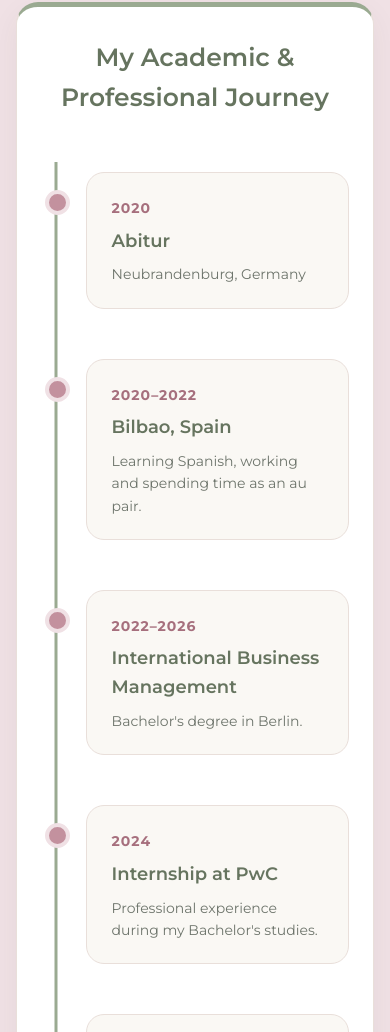
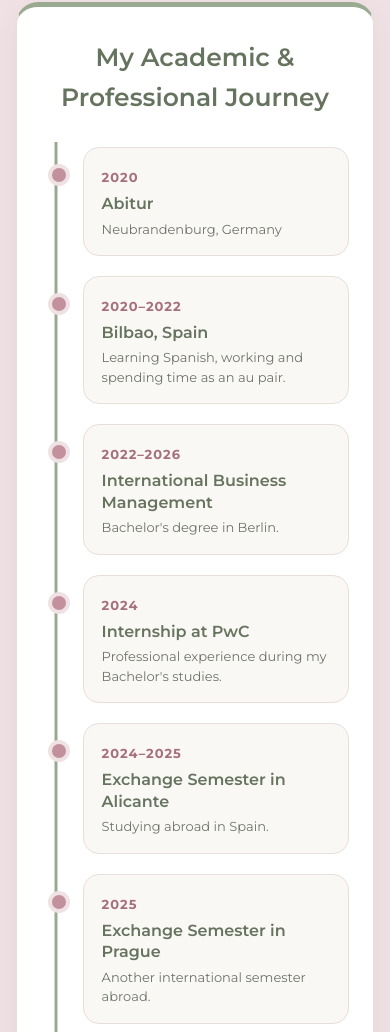
Before and after one commit to annikarahm/BIPM-Annika, a plain HTML site: page index.html in a window 390 px wide. Shown: the part 1124-2156 px from the top of the page. Drawn offline with Linux system fonts and the light colour scheme.

Commit message:
Clean up and optimize style.css
Refactor CSS for improved styling and responsiveness.

```diff
--- a/style.css
+++ b/style.css
@@ -29,13 +29,10 @@
     box-sizing: border-box;
 }
 
-
 html {
     scroll-behavior: smooth;
-
     background-color: var(--rose-light);
 }
-
 
 body {
     margin: 0;
@@ -43,7 +40,6 @@ body {
     font-family: "Montserrat", sans-serif;
 
     background-color: var(--rose-light);
-
     color: var(--text);
 
     line-height: 1.6;
@@ -58,7 +54,6 @@ body {
 
 nav {
     position: sticky;
-
     top: 0;
 
     display: flex;
@@ -73,17 +68,14 @@ nav {
     z-index: 1000;
 }
 
-
 .nav-links {
     display: flex;
-
     align-items: center;
 
     gap: 34px;
 
     margin-left: auto;
 }
-
 
 .nav-links a {
     color: var(--white);
@@ -98,7 +90,6 @@ nav {
         transform 0.3s ease;
 }
 
-
 .nav-links a:hover {
     color: var(--sage-dark);
 
@@ -112,7 +103,6 @@ nav {
 
 header {
     display: flex;
-
     flex-direction: column;
 
     align-items: center;
@@ -125,7 +115,6 @@ header {
     background-color: var(--rose-light);
 }
 
-
 header h1 {
     margin: 0;
 
@@ -136,7 +125,6 @@ header h1 {
 
     color: var(--text);
 }
-
 
 .hello {
     margin: 8px 0 0;
@@ -176,7 +164,6 @@ header h1 {
 
     user-select: none;
 }
-
 
 .coverflow:active {
     cursor: grabbing;
@@ -222,7 +209,6 @@ header h1 {
     pointer-events: none;
 }
 
-
 .coverflow-card img {
     width: 100%;
     height: 100%;
@@ -255,9 +241,6 @@ header h1 {
         scale(1);
 }
 
-
-/* Pop-up effect */
-
 .coverflow-card.active:hover {
     transform:
         translate(-50%, -50%)
@@ -270,7 +253,7 @@ header h1 {
 
 
 /* =========================================
-   FIRST IMAGE LEFT
+   CAROUSEL LEFT / RIGHT
    ========================================= */
 
 .coverflow-card.prev {
@@ -291,11 +274,6 @@ header h1 {
         scale(0.78);
 }
 
-
-/* =========================================
-   FIRST IMAGE RIGHT
-   ========================================= */
-
 .coverflow-card.next {
     z-index: 6;
 
@@ -314,11 +292,6 @@ header h1 {
         scale(0.78);
 }
 
-
-/* =========================================
-   SECOND IMAGE LEFT
-   ========================================= */
-
 .coverflow-card.prev-far {
     z-index: 3;
 
@@ -336,11 +309,6 @@ header h1 {
         translateZ(-330px)
         scale(0.61);
 }
-
-
-/* =========================================
-   SECOND IMAGE RIGHT
-   ========================================= */
 
 .coverflow-card.next-far {
     z-index: 3;
@@ -362,12 +330,11 @@ header h1 {
 
 
 /* =========================================
-   MAIN CONTENT
+   MAIN
    ========================================= */
 
 main {
     width: 88%;
-
     max-width: 1100px;
 
     margin: 0 auto;
@@ -379,7 +346,7 @@ main {
 
 
 /* =========================================
-   WHITE CONTENT SECTIONS
+   SECTIONS
    ========================================= */
 
 section {
@@ -399,9 +366,6 @@ section {
     text-align: center;
 }
 
-
-/* Section titles */
-
 section h2 {
     margin-top: 0;
     margin-bottom: 20px;
@@ -413,7 +377,6 @@ section h2 {
 
     text-align: center;
 }
-
 
 section p {
     color: var(--text-light);
@@ -428,11 +391,9 @@ section p {
     border-top: 5px solid var(--rose);
 }
 
-
 #journey {
     border-top: 5px solid var(--sage);
 }
-
 
 #map {
     border-top: 5px solid var(--rose);
@@ -453,18 +414,12 @@ section p {
     text-align: center;
 }
 
-
-/* =========================================
-   INTEREST TAGS
-   ========================================= */
-
 .interests {
     display: flex;
 
     flex-wrap: wrap;
 
     justify-content: center;
-
     align-items: center;
 
     gap: 12px;
@@ -473,7 +428,6 @@ section p {
 
     margin: 0 auto;
 }
-
 
 .interests span {
     padding: 10px 18px;
@@ -492,7 +446,6 @@ section p {
         background-color 0.3s ease;
 }
 
-
 .interests span:hover {
     transform: translateY(-3px);
 
@@ -507,13 +460,13 @@ section p {
 .timeline {
     position: relative;
 
-    max-width: 900px;
+    max-width: 760px;
 
-    margin: 45px auto 0;
+    margin: 30px auto 0;
 }
 
 
-/* Vertical line */
+/* Vertical middle line */
 
 .timeline::after {
     content: "";
@@ -542,11 +495,13 @@ section p {
 
     width: 50%;
 
-    padding: 10px 40px;
+    padding: 5px 14px;
 
-    margin-bottom: 30px;
+    margin-bottom: 6px;
 }
 
+
+/* Left side */
 
 .timeline-item.left {
     left: 0;
@@ -554,6 +509,8 @@ section p {
     text-align: right;
 }
 
+
+/* Right side */
 
 .timeline-item.right {
     left: 50%;
@@ -571,10 +528,10 @@ section p {
 
     position: absolute;
 
-    width: 17px;
-    height: 17px;
+    width: 14px;
+    height: 14px;
 
-    top: 28px;
+    top: 22px;
 
     background-color: var(--rose);
 
@@ -585,14 +542,12 @@ section p {
     z-index: 2;
 }
 
-
 .timeline-item.left::after {
-    right: -11px;
+    right: -9px;
 }
 
-
 .timeline-item.right::after {
-    left: -11px;
+    left: -9px;
 }
 
 
@@ -601,17 +556,34 @@ section p {
    ========================================= */
 
 .timeline-content {
-    padding: 22px 25px;
+    width: 100%;
+    max-width: 275px;
+
+    padding: 16px 18px;
 
     background-color: var(--cream);
 
     border: 1px solid var(--border);
 
-    border-radius: 18px;
+    border-radius: 16px;
 
     transition:
         transform 0.3s ease,
         box-shadow 0.3s ease;
+}
+
+
+/* Keep left cards close to centre */
+
+.timeline-item.left .timeline-content {
+    margin-left: auto;
+}
+
+
+/* Keep right cards close to centre */
+
+.timeline-item.right .timeline-content {
+    margin-right: auto;
 }
 
 
@@ -623,34 +595,40 @@ section p {
 }
 
 
+/* =========================================
+   TIMELINE TEXT
+   ========================================= */
+
 .timeline-year {
     display: inline-block;
 
-    margin-bottom: 7px;
+    margin-bottom: 5px;
 
     color: var(--rose-dark);
 
-    font-size: 14px;
+    font-size: 13px;
     font-weight: 700;
 
     letter-spacing: 1px;
 }
 
+.timeline-content h3 {
+    margin: 0 0 5px;
 
-.timeline-content h3 {
-    margin: 0 0 8px;
-
-    font-size: 18px;
+    font-size: 16px;
     font-weight: 600;
 
     color: var(--sage-dark);
+
+    line-height: 1.35;
 }
-
 
 .timeline-content p {
     margin: 0;
 
-    font-size: 14px;
+    font-size: 13px;
+
+    line-height: 1.5;
 
     color: var(--text-light);
 }
@@ -663,7 +641,6 @@ section p {
 #map {
     text-align: center;
 }
-
 
 #map p {
     text-align: center;
@@ -693,18 +670,15 @@ footer {
 
 @media (max-width: 768px) {
 
-
     /* Navigation */
 
     nav {
         padding: 14px 4%;
     }
 
-
     .nav-links {
         gap: 15px;
     }
-
 
     .nav-links a {
         font-size: 11px;
@@ -717,11 +691,9 @@ footer {
         padding: 38px 10px 45px;
     }
 
-
     header h1 {
         font-size: 36px;
     }
-
 
     .hello {
         font-size: 12px;
@@ -738,12 +710,10 @@ footer {
         margin-top: 20px;
     }
 
-
     .coverflow-card {
         width: 200px;
         height: 250px;
     }
-
 
     .coverflow-card.prev {
         transform:
@@ -753,7 +723,6 @@ footer {
             scale(0.72);
     }
 
-
     .coverflow-card.next {
         transform:
             translate(-50%, -50%)
@@ -762,7 +731,6 @@ footer {
             scale(0.72);
     }
 
-
     .coverflow-card.prev-far {
         transform:
             translate(-50%, -50%)
@@ -770,7 +738,6 @@ footer {
             translateZ(-300px)
             scale(0.55);
     }
-
 
     .coverflow-card.next-far {
         transform:
@@ -800,7 +767,6 @@ footer {
         text-align: center;
     }
 
-
     section h2 {
         font-size: 25px;
     }
@@ -817,20 +783,27 @@ footer {
        TIMELINE MOBILE
        ===================================== */
 
+    .timeline {
+        max-width: 100%;
+
+        margin-top: 25px;
+    }
+
     .timeline::after {
         left: 15px;
     }
 
-
     .timeline-item {
         width: 100%;
 
-        padding-left: 45px;
-        padding-right: 0;
+        padding:
+            5px 0
+            5px 42px;
+
+        margin-bottom: 10px;
 
         text-align: left;
     }
-
 
     .timeline-item.left,
     .timeline-item.right {
@@ -839,10 +812,20 @@ footer {
         text-align: left;
     }
 
-
     .timeline-item.left::after,
     .timeline-item.right::after {
-        left: 4px;
+        left: 7px;
+    }
+
+    .timeline-content {
+        max-width: 100%;
+
+        margin: 0;
+    }
+
+    .timeline-item.left .timeline-content,
+    .timeline-item.right .timeline-content {
+        margin: 0;
     }
 
 }
```
